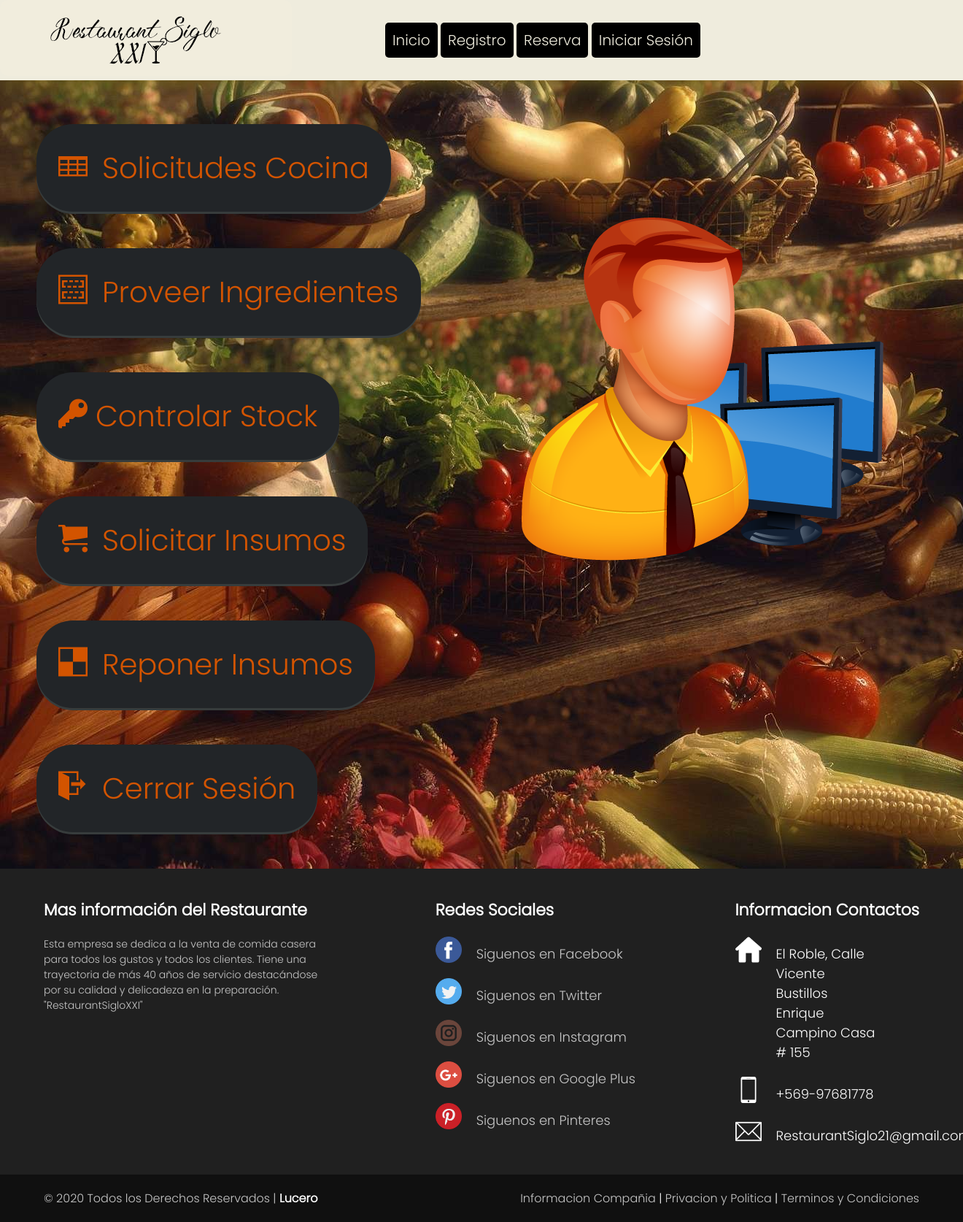
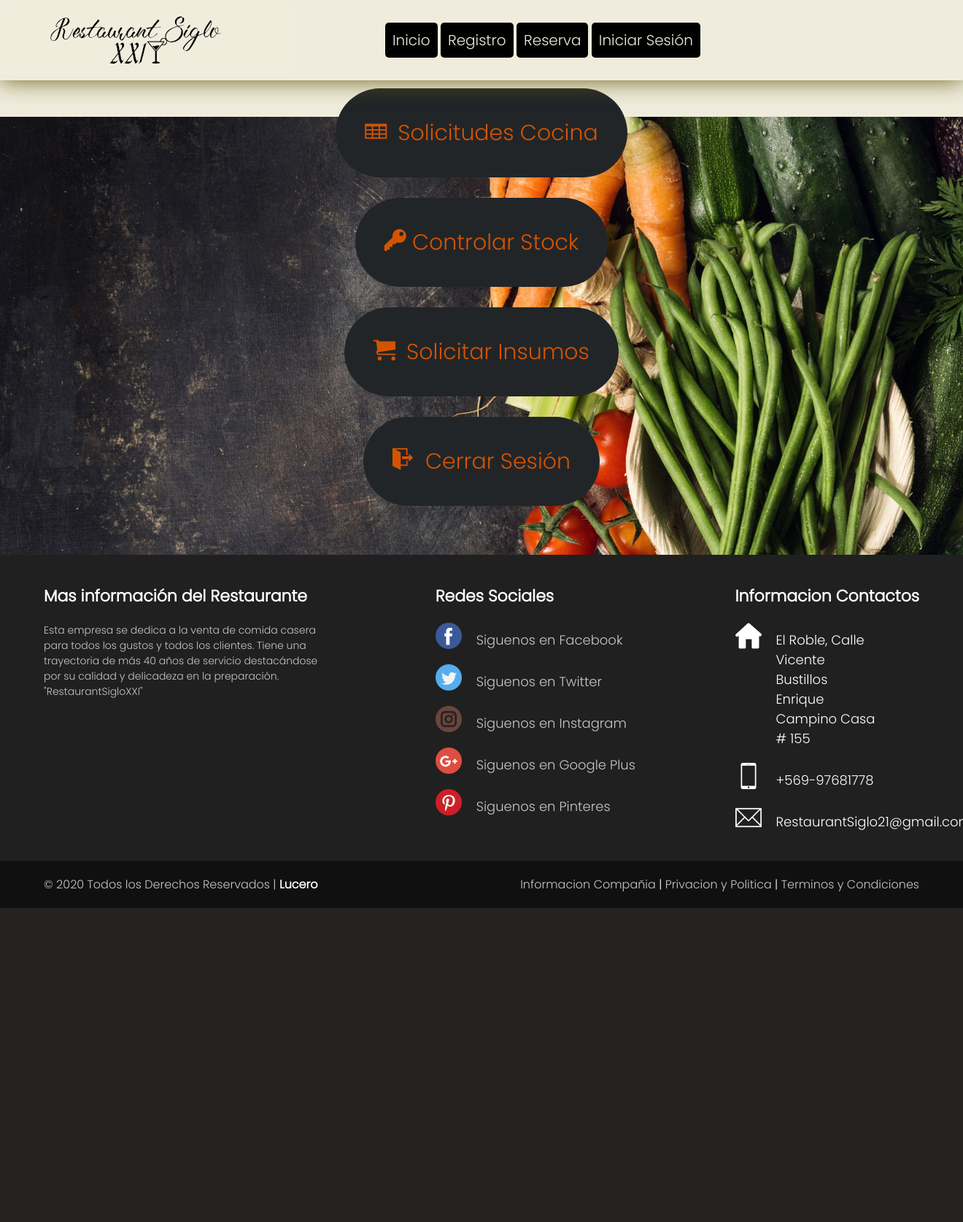
Before and after one commit to FelipeLucero/Restaurant, a Django app: template app_Restaurant/templates/plantillas/MenuBodeguero.html in a window 1320 px wide; the page is wider, and only the part inside the window is pictured. Shown: that part at 73% size. After the commit the page ends 1244 px from the top of that part, so only its background shows below. Run offline with Django 3.2, Linux system fonts and the light colour scheme; the template is opened without the code that fills it, so the values that code supplies are empty; some web fonts are replaced.

Commit message:
se mejoran menus perfiles con response

```diff
--- a/app_Restaurant/static/css/diseño2.css
+++ b/app_Restaurant/static/css/diseño2.css
@@ -454,31 +455,69 @@ select{
 }
 
 .menuvertical {
-    width: 100%;
-    height: 130px;
-    padding-top:40px ;
-    padding-left: 30px;
+    height: 100%;
 }
 
 
 
 .ulmenus{
-    width: 50%;
-    margin: center;
+    width: 100%;
+    height: 150px;
+
+}
+
+@media screen and (max-width:700px){
+    .ulmenus{
+        height: 120px;
+    }
+}
+
+.menuvertical ul li{
+    text-align: center;
+
+}
+
+.divcentrado{
+  width: 100%;
+  margin-top: 50px;
+}
+
+@media screen and (max-width:700px){
+    .divcentrado{
+        margin-top: 10px;
+    }
 }
 
 
-.menuvertical ul li{
-    display: inline;
+
+@media screen and (max-width:700px){
+    .divcentrad{
+        margin-top: 10px;
+    }
 }
 
+
+
+
 .menuvertical ul li a{
-color:#D35400;
-font-size: 40px;
-padding: 30px;
-border-radius: 50px;
-background: #222528;
+    color:#D35400;
+    font-size: 30px;
+    padding: 40px;
+    border-radius: 100px;
+    background: #222528;
+    width: 20%;
 }
+
+@media screen and (max-width:700px){
+    .menuvertical ul li a{
+      font-size: 20px;
+      padding: 30px;
+    }
+}
+
+
+
+
 
 .menuvertical ul li a:hover{
     text-decoration: none;
@@ -492,12 +531,18 @@ background: #222528;
 .titulobodeguero{
    text-align: center;
    color:  #EFECDD;
-   padding: 10px;
+   padding: 30px;
    font-size: 40px;
 }
 
+@media screen and (max-width:700px){
+    .titulobodeguero{
+        font-size: 25px;
+    }
+}
+
 .fondobodega{
-    background-image :url(/static/img/fondosmenus/menubodega.png);
+    background-image :url(/static/img/fondosmenus/menucocina.png);
     height: 1080px;
 }
 
--- a/app_Restaurant/templates/plantillas/MenuBodeguero.html
+++ b/app_Restaurant/templates/plantillas/MenuBodeguero.html
@@ -8,44 +8,29 @@
     <H1 class="titulobodeguero">Bienvenido Bodeguero: {{user.username}}</H1>
     {% endif %}
 
-    <img src="static/img/admin_person_user_man_2839.png" class="admin" >
+
+    <div class="divcentrado">
 
         <nav class="menuvertical">
-        <ul>
-        <li> <a href="http://127.0.0.1:8000" class="button">  <span class="icon-table"> </span> Solicitudes Cocina</a> </li>
+            <ul class="ulmenus">
+                <li> <a href="http://127.0.0.1:8000" >  <span class="icon-table"> </span> Solicitudes Cocina</a> </li>
             </ul>
-    </nav>
 
-    <nav class="menuvertical">
-        <ul>
-        <li> <a href="http://127.0.0.1:8000" class="button">  <span class="icon-insert-template"> </span> Proveer Ingredientes</a> </li>
+            <ul class="ulmenus">
+                <li> <a href="http://127.0.0.1:8000/stockBodeguero"  >  <span class="icon-key"></span> Controlar Stock</a> </li>
             </ul>
-    </nav>
 
-    <nav class="menuvertical">
-        <ul>
-        <li> <a href="http://127.0.0.1:8000/stockBodeguero" class="button" >  <span class="icon-key"></span> Controlar Stock</a> </li>
+            <ul class="ulmenus">
+                <li> <a href="http://127.0.0.1:8000" >  <span class="icon-cart"> </span> Solicitar Insumos</a> </li>
             </ul>
-    </nav>
 
-    <nav class="menuvertical">
-        <ul>
-        <li> <a href="http://127.0.0.1:8000" class="button">  <span class="icon-cart"> </span> Solicitar Insumos</a> </li>
+            <ul class="ulmenus">
+                <li> <a href="http://127.0.0.1:8000/accounts/logout/" >  <span class="icon-exit"> </span> Cerrar Sesión</a> </li>
             </ul>
-    </nav>
 
-    <nav class="menuvertical">
-        <ul>
-        <li> <a href="http://127.0.0.1:8000/accounts/logout/" class="button">  <span class="icon-delicious"> </span> Reponer Insumos</a> </li>
-        </ul>
-    </nav>
-
-    <nav class="menuvertical">
-        <ul>
-        <li> <a href="http://127.0.0.1:8000/accounts/logout/" class="button">  <span class="icon-exit"> </span> Cerrar Sesión</a> </li>
-        </ul>
         </nav>
 
     </div>
 
+
 {% endblock %}
--- a/app_Restaurant/templates/plantillas/platillosCliente.html
+++ b/app_Restaurant/templates/plantillas/platillosCliente.html
@@ -13,7 +13,7 @@
 	<link rel="stylesheet" type="text/css" href="https://cdn.datatables.net/1.10.22/css/dataTables.bootstrap5.min.css">
     <style>
      table.dataTable thead {
-           background-color:#ad86e2;
+           background-color:#262325;
            color:aliceblue;
        }
     </style>
--- a/app_Restaurant/templates/plantillas/reservaCliente.html
+++ b/app_Restaurant/templates/plantillas/reservaCliente.html
@@ -13,7 +13,7 @@
 	<link rel="stylesheet" type="text/css" href="https://cdn.datatables.net/1.10.22/css/dataTables.bootstrap5.min.css">
     <style>
      table.dataTable thead {
-           background-color:#c5b2e0;
+           background-color:#262325;
            color:aliceblue;
        }
     </style>
--- a/app_Restaurant/templates/plantillas/stockBodeguero.html
+++ b/app_Restaurant/templates/plantillas/stockBodeguero.html
@@ -13,7 +13,7 @@
 	<link rel="stylesheet" type="text/css" href="https://cdn.datatables.net/1.10.22/css/dataTables.bootstrap5.min.css">
     <style>
      table.dataTable thead {
-           background-color:#c5b2e0;
+           background-color:#262325;
            color:aliceblue;
        }
     </style>
```
Also changed, not shown: other parts of app_Restaurant/static/css/diseño2.css (+35 -8 lines), app_Restaurant/templates/plantillas/MenuAdministrador.html (+16 -19 lines), app_Restaurant/templates/plantillas/MenuCliente.html (+14 -16 lines), app_Restaurant/templates/plantillas/MenuCocinero.html (+20 -22 lines), app_Restaurant/templates/plantillas/MenuFinanciera.html (+12 -21 lines), app_Restaurant/static/img/fondosmenus/menubodega.png (deleted), db.sqlite3. Lines whose indentation alone changed are shown as unchanged.
